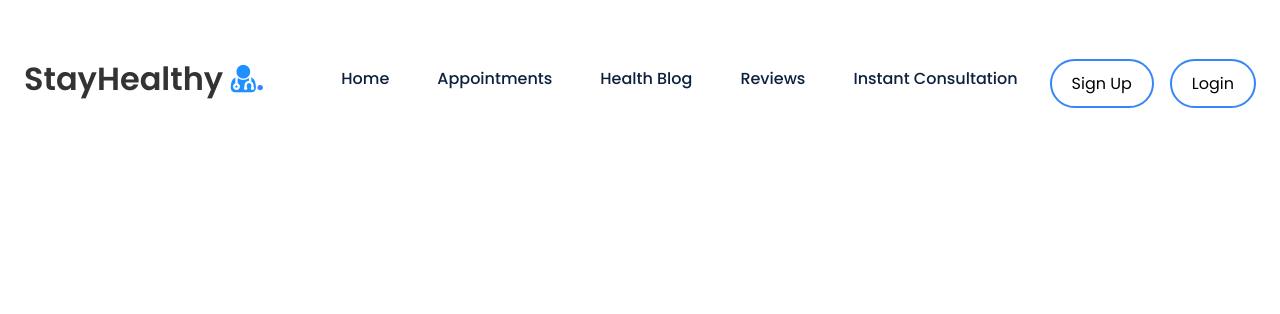
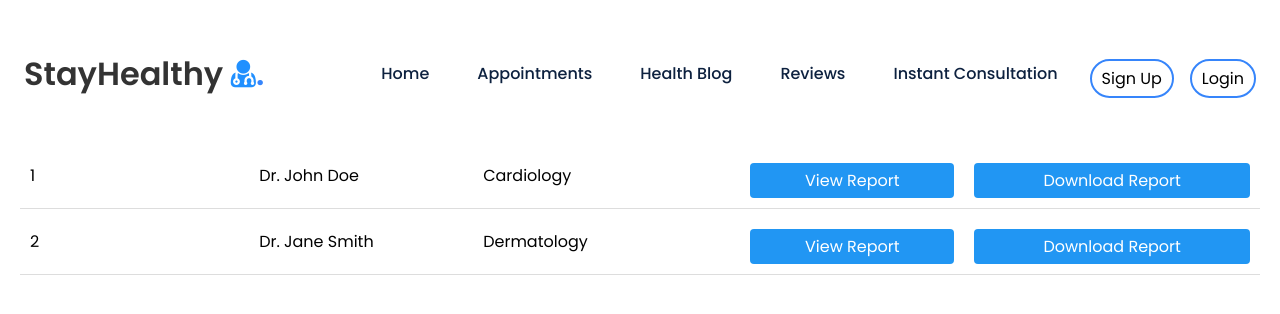
Before and after one commit to Alf-13/test_med_app3, a React (Create React App) app: page /reports in a window 1280 px wide. Shown: the top 314 px of the page. Built offline with nearby package versions, Linux system fonts and the light colour scheme.

Commit message:
Added Reports page

```diff
--- a/src/App.js
+++ b/src/App.js
@@ -9,6 +9,7 @@ import AppointmentForm from './Components/AppointmentForm/AppointmentForm';
 import BookingConsultation from './Components/BookingConsultation';
 import ReviewForm from './Components/ReviewForm/ReviewForm';
 import ProfileForm from './Components/ProfileForm/ProfileForm';
+import ReportsLayout from './Components/ReportsLayout/ReportsLayout'; // Import ReportsLayout
 import { NotificationProvider } from './NotificationContext';
 
 function App() {
@@ -26,6 +27,7 @@ function App() {
                         <Route path="/booking-consultation" element={<BookingConsultation />} />
                         <Route path="/reviews" element={<ReviewForm />} />
                         <Route path="/profile" element={<ProfileForm />} />
+                        <Route path="/reports" element={<ReportsLayout />} /> {/* Add route for ReportsLayout */}
                     </Routes>
                 </NotificationProvider>
             </BrowserRouter>
--- a/src/Components/Navbar/Navbar.js
+++ b/src/Components/Navbar/Navbar.js
@@ -54,6 +54,12 @@ const Navbar = () => {
         navigate("/profile");
     };
 
+    const handleReportsClick = (event) => {
+        event.preventDefault();
+        setShowDropdown(false);
+        navigate("/reports");
+    };
+
     return (
         <nav>
             <div className="nav__logo">
@@ -87,6 +93,7 @@ const Navbar = () => {
                                 <div className="dropdown-menu">
                                     <ProfileCard />
                                     <Link to="/profile" className="dropdown-link" onClick={handleProfileClick}>Edit Profile</Link>
+                                    <Link to="/reports" className="dropdown-link" onClick={handleReportsClick}>Reports</Link>
                                 </div>
                             )}
                         </li>
--- a/src/Components/ProfileForm/ProfileForm.css
+++ b/src/Components/ProfileForm/ProfileForm.css
@@ -1,28 +1,24 @@
-.profile-page-container {
+.profile-form-container {
     display: flex;
     flex-direction: column;
     align-items: center;
-    position: relative;
-    padding-top: 150px; /* Adjust this value to shift the entire content lower */
+    padding: 20px;
+    margin-top: 5rem; /* Adjust this value to add space at the top */
 }
 
-.profile-card-container {
-    margin-top: 50px; /* Adjust this value to shift the profile card lower */
+.profile-form-container h2 {
+    margin-bottom: 20px;
 }
 
-.profile-details {
-    margin-top: 20px;
-}
-
-form {
+.form-group {
     display: flex;
     flex-direction: column;
-    align-items: center;
-    gap: 15px;
+    margin-bottom: 15px;
 }
 
 label {
     font-weight: bold;
+    margin-bottom: 5px;
 }
 
 input {
--- a/src/Components/ProfileForm/ProfileForm.js
+++ b/src/Components/ProfileForm/ProfileForm.js
@@ -102,22 +102,22 @@ const ProfileForm = () => {
                     />
                 </div>
                 <div className="form-group">
+                    <label htmlFor="phone">Phone</label>
+                    <input
+                        type="text"
+                        id="phone"
+                        name="phone"
+                        value={updatedDetails.phone || ''}
+                        onChange={handleInputChange}
+                    />
+                </div>
+                <div className="form-group">
                     <label htmlFor="email">Email</label>
                     <input
                         type="email"
                         id="email"
                         name="email"
                         value={updatedDetails.email || ''}
-                        onChange={handleInputChange}
-                    />
-                </div>
-                <div className="form-group">
-                    <label htmlFor="phone">Phone</label>
-                    <input
-                        type="text"
-                        id="phone"
-                        name="phone"
-                        value={updatedDetails.phone || ''}
                         onChange={handleInputChange}
                     />
                 </div>
--- /dev/null
+++ b/src/Components/ReportsLayout/ReportsLayout.css
@@ -0,0 +1,38 @@
+.reports-page {
+    padding: 20px;
+}
+
+.reports-page h1 {
+    text-align: center;
+    margin-bottom: 20px;
+}
+
+table {
+    width: 100%;
+    border-collapse: collapse;
+}
+
+th, td {
+    padding: 10px;
+    text-align: left;
+    border-bottom: 1px solid #ddd;
+}
+
+button {
+    background-color: #2196f3;
+    color: white;
+    border: none;
+    padding: 5px 10px;
+    cursor: pointer;
+    border-radius: 4px;
+}
+
+button:hover {
+    background-color: #0b7dda;
+}
+
+button.disabled {
+    background-color: gray;
+    cursor: not-allowed;
+    pointer-events: none;
+}
--- /dev/null
+++ b/src/Components/ReportsLayout/ReportsLayout.js
@@ -0,0 +1,54 @@
+import React from 'react';
+import './ReportsLayout.css';
+
+const ReportsLayout = () => {
+    const doctors = [
+        { id: 1, name: 'Dr. John Doe', speciality: 'Cardiology' },
+        { id: 2, name: 'Dr. Jane Smith', speciality: 'Dermatology' },
+        // Add more doctor data as needed
+    ];
+
+    const handleViewReport = (doctorId) => {
+        console.log(`View report for doctor with ID: ${doctorId}`);
+        // Implement view report logic here
+    };
+
+    const handleDownloadReport = (doctorId) => {
+        console.log(`Download report for doctor with ID: ${doctorId}`);
+        // Implement download report logic here
+    };
+
+    return (
+        <div className="reports-page">
+            <h1>Doctor Reports</h1>
+            <table>
+                <thead>
+                    <tr>
+                        <th>Serial Number</th>
+                        <th>Doctor Name</th>
+                        <th>Doctor Speciality</th>
+                        <th>View Report</th>
+                        <th>Download Report</th>
+                    </tr>
+                </thead>
+                <tbody>
+                    {doctors.map((doctor, index) => (
+                        <tr key={doctor.id}>
+                            <td>{index + 1}</td>
+                            <td>{doctor.name}</td>
+                            <td>{doctor.speciality}</td>
+                            <td>
+                                <button onClick={() => handleViewReport(doctor.id)}>View Report</button>
+                            </td>
+                            <td>
+                                <button onClick={() => handleDownloadReport(doctor.id)}>Download Report</button>
+                            </td>
+                        </tr>
+                    ))}
+                </tbody>
+            </table>
+        </div>
+    );
+};
+
+export default ReportsLayout;
```
